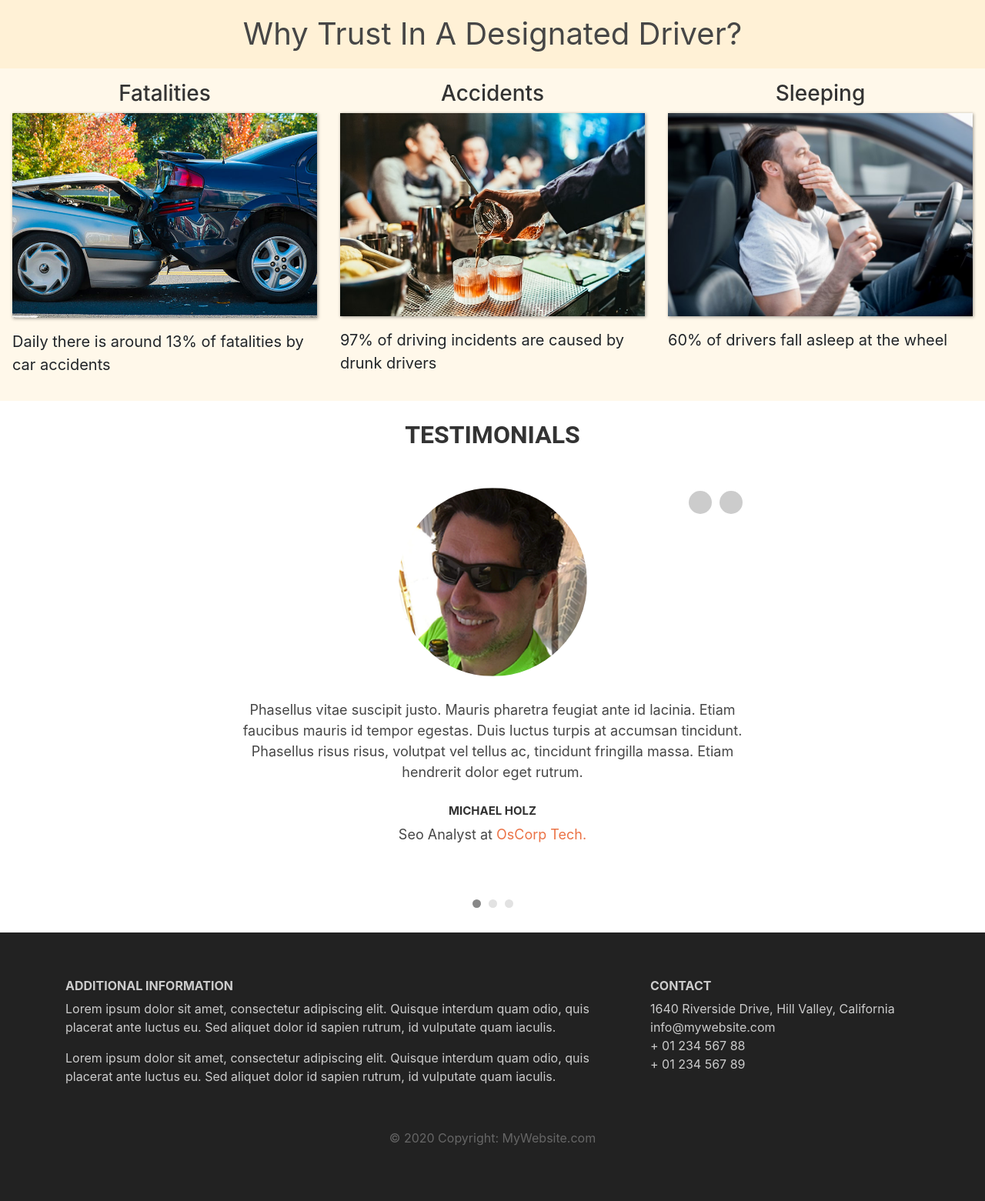
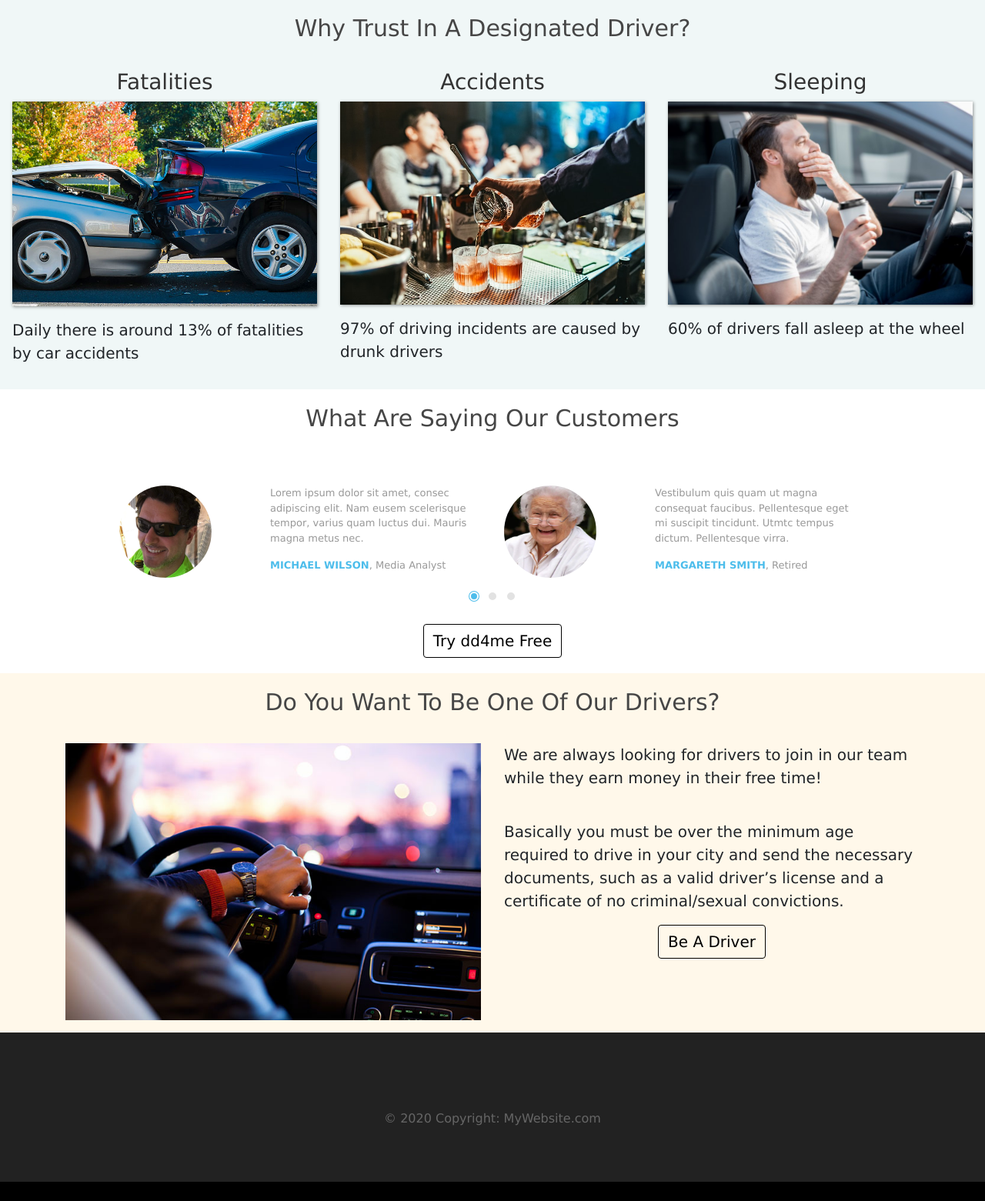
Before and after one commit to theocaz/dd4me, a web app: file frontend/index.html in a window 1280 px wide. Shown: the part 857-2418 px from the top of the page at 77% size. After the commit the page ends 2393 px from the top, so only its background shows below. Run offline with its HTML, style and script files only (its server is not run), Linux system fonts and the light colour scheme; some libraries are stand-ins or nearby versions.

Commit message:
Home - 05/06/2020

```diff
--- a/frontend/style.css
+++ b/frontend/css/style.css
@@ -2,6 +2,7 @@ body {
     padding: 0;
     margin: 0;
     background: #fff;
+    font-family: Verdana, Geneva, Tahoma, sans-serif;
   }
 
   /* ---------------------------------------------
@@ -71,7 +72,7 @@ body {
 
   @media (pointer: coarse) and (hover: none) {
     header {
-      background: url('https://source.unsplash.com/XT5OInaElMw/1600x900') black no-repeat center center scroll;
+      background: url('img/backimg.jpg') black no-repeat center center scroll;
     }
     header video {
       display: none;
@@ -79,14 +80,11 @@ body {
   }
 
   .description {
-    /* left: 40%; */
-    /* margin-left: 60px; */
     position: absolute;
-    top: 35%;
-    /* transform: translate(-50%, -55%); */
+    top: 25%;
     text-align: center;
-    padding-right: 80px;
-    padding-left: 120px;
+    padding-right: 70px;
+    padding-left: 70px;
   }
   .description h1 {
     color: #77d7fd;
@@ -102,7 +100,6 @@ body {
 
   .description button {
     border:3px solid #ffff;
-    /* background:#fcbb32; */
     border-radius: 2;
     color:#fff;
     font-size: 30px;
@@ -141,38 +138,35 @@ body {
                    COLUMNS
 --------------------------------------------- */
   .tittle-con{
-    font-size: 40px;
+    font-size: 30px;
     text-align: center;
     padding-top: 15px;
     padding-bottom: 15px;
     color: rgb(70, 70, 70);
-    background-color: rgb(252,187,50,0.2);
+    background-color: #f0f7f7;
   }
 
-  /* .tittle-con::after {
-    content: "";
-    width: 100px;
-    position: absolute;
-    margin: 0 auto;
-    height: 3px;
-    background: #4dbdeb;
-    left: 0;
-    right: 0;
-    bottom: -140px;
-  } */
-
   .tittle-test{
-    font-size: 40px;
+    font-size: 30px;
     text-align: center;
     padding-top: 15px;
     padding-bottom: 15px;
     color: rgb(70, 70, 70);
   }
 
+  .tittle-driver{
+    font-size: 30px;
+    text-align: center;
+    padding-top: 15px;
+    padding-bottom: 15px;
+    color: rgb(70, 70, 70);
+    background-color: rgb(	252, 187, 50,.1);;
+  }
+
   .features {
     padding: 1em;
     position: relative;
-    background-color: rgb(252,187,50,0.1);
+    background-color: #f0f7f7;
   }
 
   .features-test {
@@ -189,6 +183,22 @@ body {
     font-size: 20px;
   }
 
+  .feature-text-drive{
+    font-size: 20px;
+  }
+
+  @media (max-width: 575.98px) {
+    .feature-text-drive{
+      font-size: 14px;
+    }
+  }
+
+  .features-driver {
+    padding: 1em;
+    position: relative;
+    background-color: rgb(	252, 187, 50,.1);
+  }
+
 
   .features img {
     -webkit-box-shadow: 1px 1px 4px rgba(0, 0, 0, 0.4);
@@ -202,116 +212,89 @@ body {
 --------------------------------------------- */
 
 h2 {
-	color: #333;
+	color: #000;
+	font-size: 26px;
+	font-weight: 300;
 	text-align: center;
 	text-transform: uppercase;
-	font-family: "Roboto", sans-serif;
-	font-weight: bold;
 	position: relative;
-	margin: 25px 0 50px;
+	margin: 30px 0 70px;
 }
-/* h2::after {
-	content: "";
-	width: 100px;
-	position: absolute;
-	margin: 0 auto;
-	height: 3px;
-	background: #4dbdeb;
-	left: 0;
-	right: 0;
-	bottom: -10px;
-} */
+
 .carousel {
-	width: 650px;
-	margin: 0 auto;
-  padding-bottom: 50px;
-  /* padding-right: 20px;
-  padding-left: 20px; */
+	margin: 50px auto;
+  padding: 0 70px;
 }
+
+.container button {
+  border:1px solid #000;
+  border-radius: 2;
+  color:#000;
+  font-size: 20px;
+  margin-bottom: 20px;
+}
+.container button:hover {
+  border:1px solid #4dbdeb;
+  background:#4dbdeb;
+  color:#fff;
+}
+
 .carousel .item {
-	color: rgb(70, 70, 70);;
-	font-size: 18px;
-    text-align: center;
+	color: #999;
 	overflow: hidden;
-    min-height: 340px;
+    min-height: 120px;
+	font-size: 13px;
 }
-.carousel .item a {
-	color: #eb7245;
-}
-.carousel .img-box {
-	width: 245px;
-	height: 245px;
-	margin: 0 auto;
-	border-radius: 50%;
-}
-.carousel .img-box img {
-	width: 100%;
-	height: 100%;
+.carousel .media img {
+	width: 120px;
+	height: 120px;
 	display: block;
 	border-radius: 50%;
 }
 .carousel .testimonial {
-	padding: 30px 0 10px;
+	padding: 0 15px 0 60px ;
+	position: relative;
 }
-.carousel .overview {
-	text-align: center;
-	padding-bottom: 5px;
+.carousel .testimonial::before {
+	content: '\93';
+	color: #e2e2e2;
+	font-weight: bold;
+	font-size: 68px;
+	line-height: 54px;
+	position: absolute;
+	left: 15px;
+	top: 0;
 }
 .carousel .overview b {
-	color: #333;
-	font-size: 15px;
 	text-transform: uppercase;
-	display: block;
-	padding-bottom: 5px;
-}
-.carousel .star-rating i {
-	font-size: 18px;
-	color: #ffdc12;
-}
-.carousel .carousel-control {
-	width: 30px;
-	height: 30px;
-	border-radius: 50%;
-    background: #999;
-    text-shadow: none;
-	top: 4px;
-}
-.carousel-control i {
-	font-size: 20px;
-	margin-right: 2px;
-}
-.carousel-control.left {
-	left: auto;
-	right: 40px;
-}
-.carousel-control.right i {
-	margin-right: -2px;
+	color: #4dbdeb;
 }
 .carousel .carousel-indicators {
-	bottom: 15px;
+	bottom: -40px;
 }
 .carousel-indicators li, .carousel-indicators li.active {
-	width: 11px;
-	height: 11px;
-	margin: 1px 5px;
+	width: 18px;
+    height: 18px;
 	border-radius: 50%;
+	margin: 1px 3px;
 }
 .carousel-indicators li {
-	background: #e2e2e2;
-	border-color: transparent;
+    background: #e2e2e2;
+    border: 4px solid #fff;
 }
 .carousel-indicators li.active {
-	border: none;
-	background: #888;
+	color: #fff;
+    background: #4dbdeb;
+    border: 5px double;
 }
 
 @media (max-width: 575.98px) {
 
-.carousel {
-  width: auto;
+  .carousel {
+    padding: 0 10px;
+  }
   }
 
-}
 /* ---------------------------------------------
                    FOOTER
 --------------------------------------------- */
--- a/frontend/index.html
+++ b/frontend/index.html
@@ -20,8 +20,8 @@
         integrity="sha384-JZR6Spejh4U02d8jOt6vLEHfe/JQGiRRSQQxSfFWpi1MquVdAyjUar5+76PVCmYl"
         crossorigin="anonymous"></script>
 
-    <link rel="stylesheet" type="text/css" href="style.css" />
-    <script src="main.js"></script>
+    <link rel="stylesheet" type="text/css" href="/css/style.css" />
+    <script src="/js/main.js"></script>
     <title>DD4me - Home</title>
 </head>
 
@@ -64,8 +64,8 @@
           </video>
           </div>
         <div class="description">
-            <h1>Ride Safe In Your Car When You Can't</h1><br>
-            <p>Designated Drivers Taking You and Your Family To Your Destination</p><br>
+            <h1>Ride Safe In Your Car When You Can't Do It</h1><br>
+            <p>Designated Drivers Taking You And Your Family To Your Destination In Your Own Car</p><br>
             <button class="btn btn-outline-secondary btn-lg">Try dd4me Free</button>
         </div>
     </header>
@@ -101,7 +101,13 @@
         </div>
     </div>
 
-    <h2>Testimonials</h2>
+    <div class="tittle-test">
+        What Are Saying Our Customers
+     </div>
+
+    <div class="container">
+        <div class="row">
+            <div class="col-sm-12">
                 <div id="myCarousel" class="carousel slide" data-ride="carousel">
                     <!-- Carousel indicators -->
                     <ol class="carousel-indicators">
@@ -112,103 +118,137 @@
                     <!-- Wrapper for carousel items -->
                     <div class="carousel-inner">
                         <div class="item carousel-item active">
-			<div class="img-box"><img src="/img/michael.png" alt=""></div>
-			<p class="testimonial">Phasellus vitae suscipit justo. Mauris pharetra feugiat ante id lacinia. Etiam faucibus mauris id tempor egestas. Duis luctus turpis at accumsan tincidunt. Phasellus risus risus, volutpat vel tellus ac, tincidunt fringilla massa. Etiam hendrerit dolor eget rutrum.</p>
-			<p class="overview"><b>Michael Holz</b>Seo Analyst at <a href="#">OsCorp Tech.</a></p>
-			<div class="star-rating">
-				<ul class="list-inline">
-					<li class="list-inline-item"><i class="fa fa-star"></i></li>
-					<li class="list-inline-item"><i class="fa fa-star"></i></li>
-					<li class="list-inline-item"><i class="fa fa-star"></i></li>
-					<li class="list-inline-item"><i class="fa fa-star"></i></li>
-					<li class="list-inline-item"><i class="fa fa-star-o"></i></li>
-				</ul>
+                            <div class="row">
+                                <div class="col-sm-6">
+                                    <div class="media">
+                                        <div class="media-left d-flex mr-3">
+                                            <a href="#">
+                                                <img src="/img/michael.png" alt="">
+                                            </a>
+                                        </div>
+                                        <div class="media-body">
+                                            <div class="testimonial">
+                                                <p class="feature-text-driver">Lorem ipsum dolor sit amet, consec adipiscing elit. Nam eusem scelerisque tempor, varius quam luctus dui. Mauris magna metus nec.</p>
+                                                <p class="overview"><b>Michael Wilson</b>, Media Analyst</p>
+                                            </div>
+                                        </div>
+                                    </div>
+                                </div>
+                                <div class="col-sm-6">
+                                    <div class="media">
+                                        <div class="media-left d-flex mr-3">
+                                            <a href="#">
+                                                <img src="/img/margareth.png" alt="">
+                                            </a>
+                                        </div>
+                                        <div class="media-body">
+                                            <div class="testimonial">
+                                                <p class="feature-text-driver">Vestibulum quis quam ut magna consequat faucibus. Pellentesque eget mi suscipit tincidunt. Utmtc tempus dictum. Pellentesque virra.</p>
+                                                <p class="overview"><b>Margareth Smith</b>, Retired</p>
+                                            </div>
+                                        </div>
+                                    </div>
+                                </div>
                             </div>
                         </div>
                         <div class="item carousel-item">
-			<div class="img-box"><img src="/img/margareth.png" alt=""></div>
-			<p class="testimonial">Lorem ipsum dolor sit amet, consectetur adipiscing elit. Nam eu sem tempor, varius quam at, luctus dui. Mauris magna metus, dapibus nec turpis vel, semper malesuada ante. Vestibulum idac nisl bibendum scelerisque non non purus. Suspendisse varius nibh non aliquet.</p>
-			<p class="overview"><b>Paula Wilson</b>Media Analyst at <a href="#">SkyNet Inc.</a></p>
-			<div class="star-rating">
-				<ul class="list-inline">
-					<li class="list-inline-item"><i class="fa fa-star"></i></li>
-					<li class="list-inline-item"><i class="fa fa-star"></i></li>
-					<li class="list-inline-item"><i class="fa fa-star"></i></li>
-					<li class="list-inline-item"><i class="fa fa-star"></i></li>
-					<li class="list-inline-item"><i class="fa fa-star-o"></i></li>
-				</ul>
+                            <div class="row">
+                                <div class="col-sm-6">
+                                    <div class="media">
+                                        <div class="media-left d-flex mr-3">
+                                            <a href="#">
+                                                <img src="/img/maryjohn.png" alt="">
+                                            </a>
+                                        </div>
+                                        <div class="media-body">
+                                            <div class="testimonial">
+                                                <p class="feature-text-driver">Lorem ipsum dolor sit amet, consec adipiscing elit. Nam eusem scelerisque tempor, varius quam luctus dui. Mauris magna metus nec.</p>
+                                                <p class="overview"><b>Mary And John</b>, Employees</p>
+                                            </div>
+                                        </div>
+                                    </div>
+                                </div>
+                                <div class="col-sm-6">
+                                    <div class="media">
+                                        <div class="media-left d-flex mr-3">
+                                            <a href="#">
+                                                <img src="/img/laura.jpg" alt="">
+                                            </a>
+                                        </div>
+                                        <div class="media-body">
+                                            <div class="testimonial">
+                                                <p class="feature-text-driver">Vestibulum quis quam ut magna consequat faucibus. Pellentesque eget mi suscipit tincidunt. Utmtc tempus dictum. Pellentesque virra.</p>
+                                                <p class="overview"><b>Mary Saveley</b>, Web Designer</p>
+                                            </div>
+                                        </div>
+                                    </div>
+                                </div>
                             </div>
                         </div>
                         <div class="item carousel-item">
-			<div class="img-box"><img src="/img/maryjohn.png" alt=""></div>
-			<p class="testimonial">Vestibulum quis quam ut magna consequat faucibus. Pellentesque eget nisi a mi suscipit tincidunt. Utmtc tempus dictum risus. Pellentesque viverra sagittis quam at mattis. Suspendisse potenti. Aliquam sit amet gravida nibh, facilisis gravida odio. Phasellus auctor velit.</p>
-			<p class="overview"><b>Antonio Moreno</b>Web Developer at <a href="#">Circle Ltd.</a></p>
-			<div class="star-rating">
-				<ul class="list-inline">
-					<li class="list-inline-item"><i class="fa fa-star"></i></li>
-					<li class="list-inline-item"><i class="fa fa-star"></i></li>
-					<li class="list-inline-item"><i class="fa fa-star"></i></li>
-					<li class="list-inline-item"><i class="fa fa-star"></i></li>
-					<li class="list-inline-item"><i class="fa fa-star-half-o"></i></li>
-				</ul>
+                            <div class="row">
+                                <div class="col-sm-6">
+                                    <div class="media">
+                                        <div class="media-left d-flex mr-3">
+                                            <a href="#">
+                                                <img src="/img/bob.jpg" alt="">
+                                            </a>
+                                        </div>
+                                        <div class="media-body">
+                                            <div class="testimonial">
+                                                <p class="feature-text-driver">Lorem ipsum dolor sit amet, consec adipiscing elit. Nam eusem scelerisque tempor, varius quam luctus dui. Mauris magna metus nec.</p>
+                                                <p class="overview"><b>Martin Sommer</b>, Retired</p>
                                             </div>
                                         </div>
                                     </div>
-	<!-- Carousel controls -->
-	<a class="carousel-control left carousel-control-prev" href="#myCarousel" data-slide="prev">
-		<i class="fa fa-angle-left"></i>
-	</a>
-	<a class="carousel-control right carousel-control-next" href="#myCarousel" data-slide="next">
-		<i class="fa fa-angle-right"></i>
+                                </div>
+                                <div class="col-sm-6">
+                                    <div class="media">
+                                        <div class="media-left d-flex mr-3">
+                                            <a href="#">
+                                                <img src="/img/tinatom.jpg" alt="">
                                             </a>
                                         </div>
-
-    <!-- <div class="tittle-test">
-        See What Is Saying Others Persons
+                                        <div class="media-body">
+                                            <div class="testimonial">
+                                                <p class="feature-text-driver">Vestibulum quis quam ut magna consequat faucibus. Pellentesque eget mi suscipit tincidunt. Utmtc tempus dictum. Pellentesque virra.</p>
+                                                <p class="overview"><b>Tina and Tom</b>, Employees</p>
+                                            </div>
+                                        </div>
+                                    </div>
+                                </div>
+                            </div>
+                        </div>
+                    </div>
+                </div>
+            </div>
+        </div>
+        <div class="col text-center"><button class="btn-test btn btn-outline-secondary ">Try dd4me Free</button></div>
     </div>
 
-    <div class="features-test">
+    <div class="tittle-driver">
+        Do You Want To Be One Of Our Drivers?
+     </div>
+    <div class="features-driver">
+        <div class="container">
             <div class="row">
-            <div class="col-lg-4 col-md-4 col-sm-12">
-                <h3 class="feature-title">Fatalities</h3>
-                <img src="/img/accident.jpg" class="img-fluid" />
-                <p class="feature-text">
-                    Daily there is around 13% of fatalities by car accidents
+              <div class="col-lg-6 col-md-6 col-sm-12">
+                <img src="/img/driverd.jpg" class="img-fluid"/>
+              </div>
+              <div class="col-lg-6 col-md-6 col-sm-12">
+              <p class="feature-text">We are always looking for drivers to join in our team while they earn money in their free time!</p>
+              <br>
+              <p class="feature-text">Basically you must be over the minimum age required to drive in your city and send the necessary documents, such as a valid driver’s license
+              and a certificate of no criminal/sexual convictions.
               </p>
-            </div>
-            <div class="col-lg-4 col-md-4 col-sm-12">
-                <h3 class="feature-title">Accidents</h3>
-                <img src="/img/drink.jpeg" class="img-fluid" />
-                <p class="feature-text">
-                    97% of driving incidents are caused by drunk drivers
-                </p>
-            </div>
-            <div class="col-lg-4 col-md-4 col-sm-12">
-                <h3 class="feature-title">Sleeping</h3>
-                <img src="/img/driving.jpg" class="img-fluid" />
-                <p class="feature-text">
-                    60% of drivers fall asleep at the wheel
-                </p>
+              <div class="col text-center"><button class="btn-test btn btn-outline-secondary ">Be A Driver</button></div>
               </div>
             </div>
-    </div> -->
+        </div>
+    </div>
 
     <footer class="page-footer">
-        <div class="container">
-          <div class="row">
-            <div class="col-lg-8 col-md-8 col-sm-12">
-            <h6 class="text-uppercase font-weight-bold">Additional Information</h6>
-            <p>Lorem ipsum dolor sit amet, consectetur adipiscing elit. Quisque interdum quam odio, quis placerat ante luctus eu. Sed aliquet dolor id sapien rutrum, id vulputate quam iaculis.</p>
-            <p>Lorem ipsum dolor sit amet, consectetur adipiscing elit. Quisque interdum quam odio, quis placerat ante luctus eu. Sed aliquet dolor id sapien rutrum, id vulputate quam iaculis.</p>
-          </div>
-          <div class="col-lg-4 col-md-4 col-sm-12">
-            <h6 class="text-uppercase font-weight-bold">Contact</h6>
-            <p>1640 Riverside Drive, Hill Valley, California
-            <br/>info@mywebsite.com
-            <br/>+ 01 234 567 88
-            <br/>+ 01 234 567 89</p>
-          </div>
-        </div>
+
         <div class="footer-copyright text-center">© 2020 Copyright: MyWebsite.com</div>
       </footer>
 </body>
```
Also changed, not shown: frontend/img/backimg.jpg (added), frontend/img/bob.jpg (added), frontend/img/driverd.jpg (added), frontend/img/laura.jpg (added), frontend/img/tinatom.jpg (added), frontend/js/main.js (renamed from frontend/main.js). Lines whose indentation alone changed are shown as unchanged.
